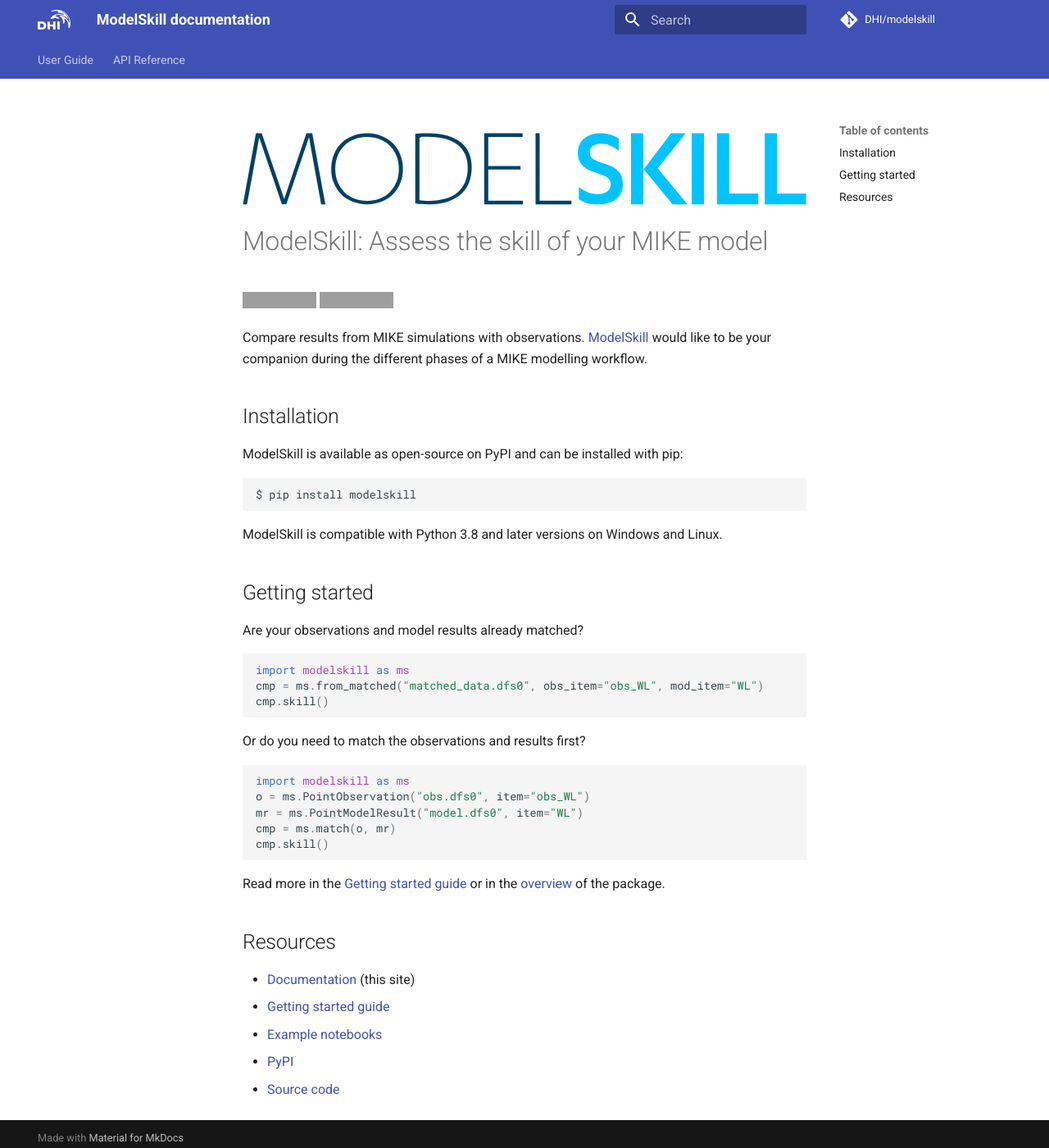
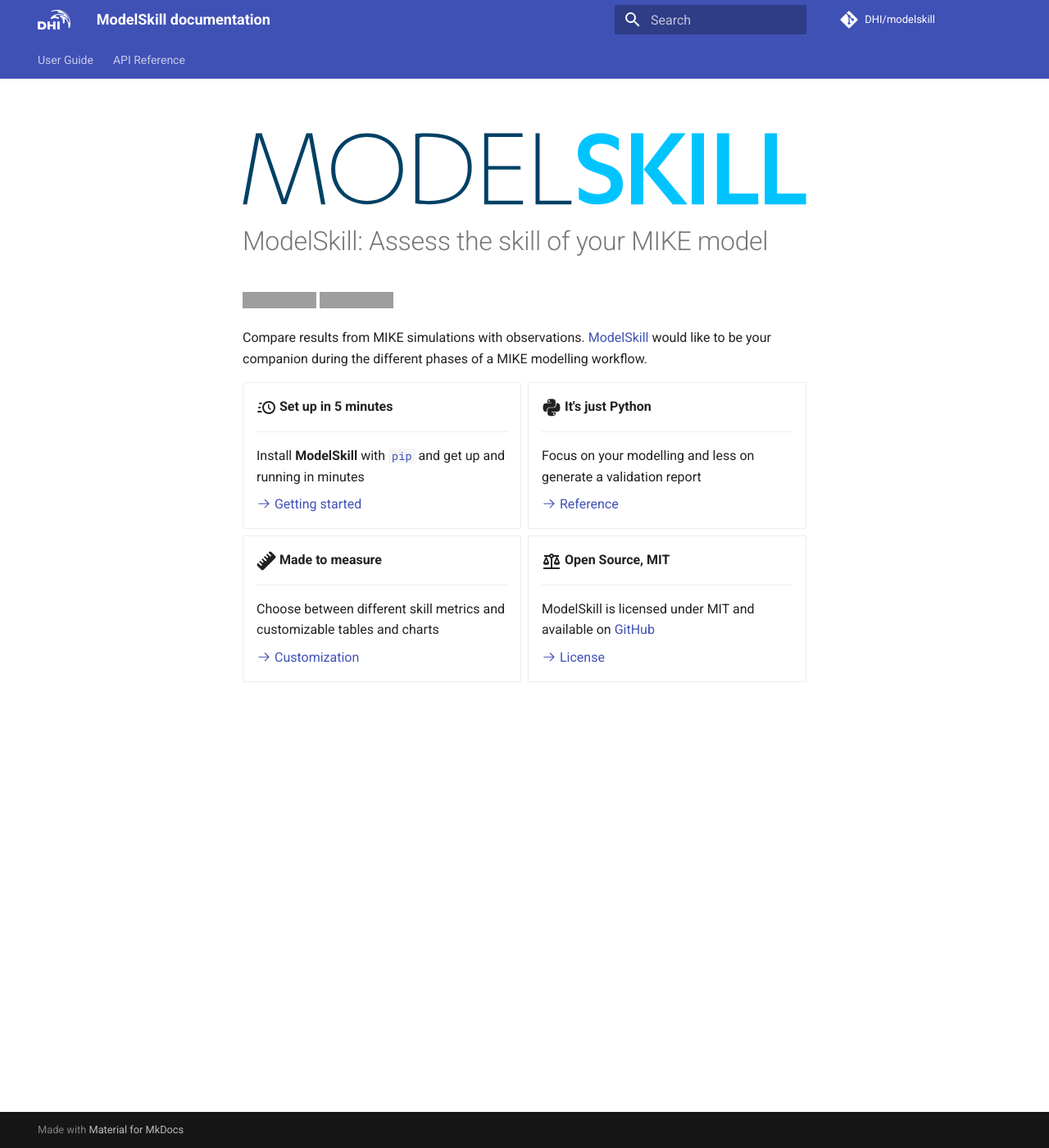
Before and after one commit to DHI/modelskill, an MkDocs documentation site: the page built from docs/index.md, in a window 1280 px wide and 1400 px high. Shown: the whole window at 82% size. Built offline with MkDocs 1.6.1 and Material for MkDocs 9.7.7, drawn with Linux system fonts in a browser that asks for light colours; comment, search, counter and statistics services are not loaded; grey boxes are pictures that could not be loaded.

Commit message:
Index page with grid cards

````diff
--- a/docs/index.md
+++ b/docs/index.md
@@ -10,44 +10,39 @@
 companion during the different phases of a MIKE modelling workflow.
 
 
-## Installation
+<div class="grid cards" markdown>
 
-ModelSkill is available as open-source on PyPI and can be installed with pip:
+-   :material-clock-fast:{ .lg .middle } __Set up in 5 minutes__
 
-```bash
-$ pip install modelskill
-```
+    ---
 
-ModelSkill is compatible with Python 3.8 and later versions on Windows and Linux.
+    Install **ModelSkill** with [`pip`](https://pypi.org/project/modelskill/) and get up
+    and running in minutes
 
+    [:octicons-arrow-right-24: Getting started](getting_started.md)
 
-## Getting started
+-   :fontawesome-brands-python:{ .lg .middle } __It's just Python__
 
-Are your observations and model results already matched?
+    ---
 
-```python
-import modelskill as ms
-cmp = ms.from_matched("matched_data.dfs0", obs_item="obs_WL", mod_item="WL")
-cmp.skill()
-```
+    Focus on your modelling and less on generate a validation report
 
-Or do you need to match the observations and results first?
+    [:octicons-arrow-right-24: Reference](api/index.md)
 
-```python
-import modelskill as ms
-o = ms.PointObservation("obs.dfs0", item="obs_WL")
-mr = ms.PointModelResult("model.dfs0", item="WL")
-cmp = ms.match(o, mr)
-cmp.skill()
-```
+-   :fontawesome-solid-ruler:{ .lg .middle } __Made to measure__
 
-Read more in the [Getting started guide](getting-started.md) or in the [overview](overview.md) of the package.
+    ---
 
+    Choose between different skill metrics and customizable tables and charts
 
-## Resources
+    [:octicons-arrow-right-24: Customization](api/metrics.md)
 
-- [Documentation](https://dhi.github.io/modelskill/) (this site)
-- [Getting started guide](getting-started.md)
-- [Example notebooks](https://nbviewer.jupyter.org/github/DHI/modelskill/tree/main/notebooks/)
-- [PyPI](https://pypi.org/project/modelskill/)
-- [Source code](https://github.com/DHI/modelskill/)
+-   :material-scale-balance:{ .lg .middle } __Open Source, MIT__
+
+    ---
+
+    ModelSkill is licensed under MIT and available on [GitHub](https://github.com/DHI/modelskill)
+
+    [:octicons-arrow-right-24: License](license.md)
+
+</div>
````
